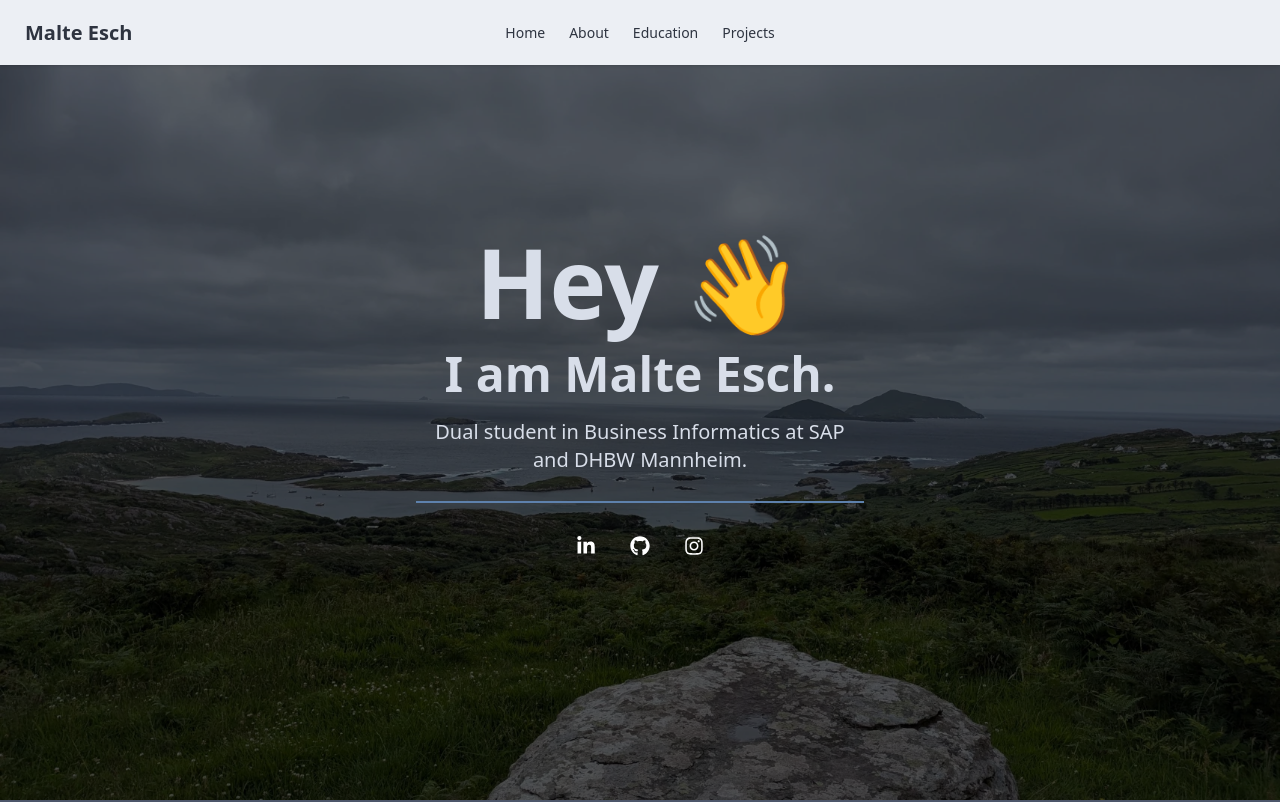
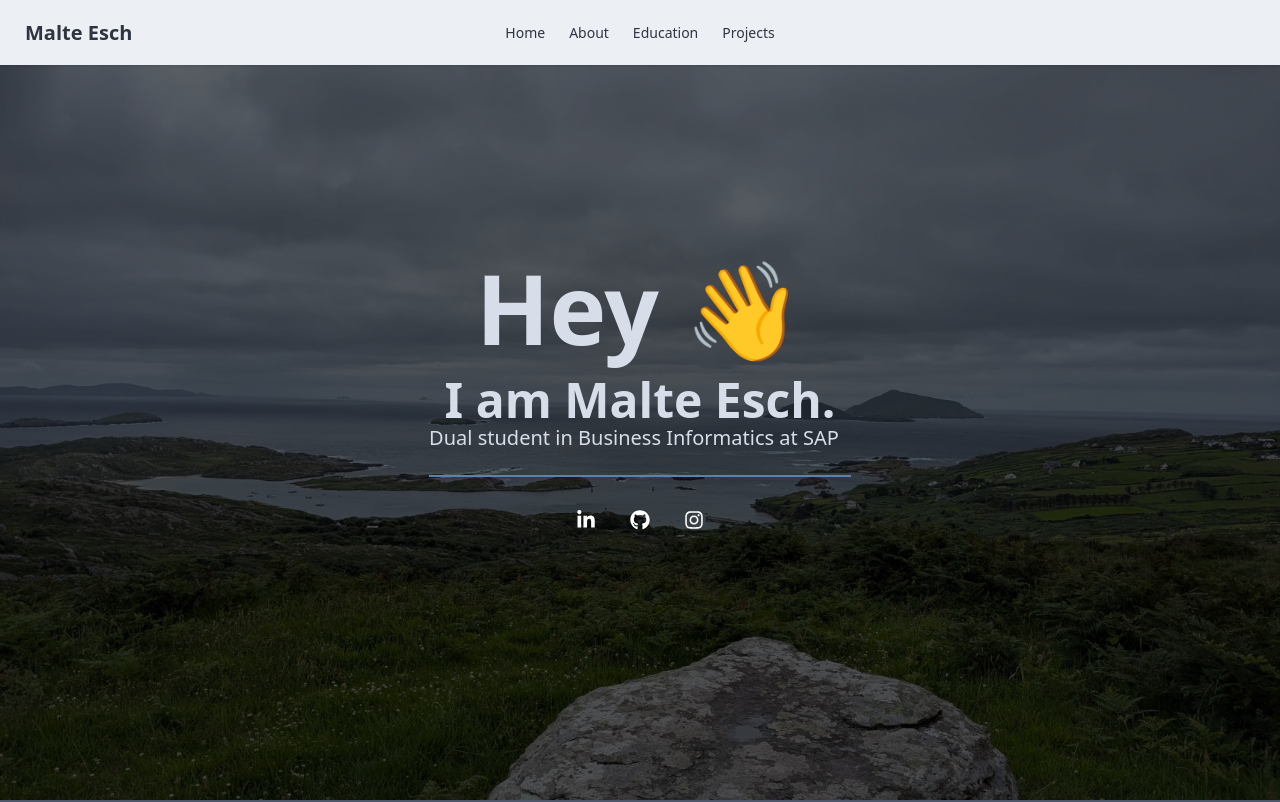
Before and after one commit to MaeschDEV/malte-esch-website, a Next.js app: page / in a window 1280 px wide. Shown: the top 802 px of the page. Built offline with nearby package versions, Linux system fonts and the light colour scheme.

Commit message:
feat(hero): add typewriter effect to hero section
- Implement typewriter animation for name and description text
- Add rotating description text with looping animation
- Mark typewriter effect tasks as completed in README
- Add typewriter-effect package dependency

```diff
--- a/app/components/hero.tsx
+++ b/app/components/hero.tsx
@@ -1,3 +1,6 @@
+"use client";
+
+import TypeWriter from "typewriter-effect";
 import IconButtonsHero from "./iconButtonsHero";
 
 const hero = () => {
@@ -12,10 +15,46 @@ const hero = () => {
       <div className="hero-content text-neutral-content text-center">
         <div className="max-w-md">
           <h1 className="mb-5 text-8xl font-bold">Hey 👋</h1>
-          <p className="mb-5 text-5xl font-bold">I am Malte Esch.</p>
-          <p className="mb-5 text-xl">
-            Dual student in Business Informatics at SAP and DHBW Mannheim.
-          </p>
+          <span className="mb-5 text-5xl font-bold">
+            <TypeWriter
+              onInit={(typeWriter) => {
+                typeWriter
+                  .typeString("I am Malte Esch.")
+                  .stop() // Stoppt die Engine
+                  .callFunction(() => {
+                    // Blendet den Cursor über CSS aus
+                    const cursor = document.querySelector(
+                      ".Typewriter__cursor",
+                    ) as HTMLElement;
+                    if (cursor) {
+                      cursor.style.display = "none";
+                    }
+                  })
+                  .start();
+              }}
+            />
+          </span>
+          <span className="mb-5 text-xl">
+            <TypeWriter
+              onInit={(typeWriter) => {
+                typeWriter
+                  .pauseFor(3000)
+                  .typeString(
+                    "Dual student in Business Informatics at SAP and DHBW Mannheim.",
+                  )
+                  .pauseFor(5000)
+                  .deleteAll()
+                  .pauseFor(1000)
+                  .typeString(
+                    "Currently in my first rotation at S/4 HANA Cloud Foundation.",
+                  )
+                  .pauseFor(5000)
+                  .deleteAll()
+                  .start();
+              }}
+              options={{ loop: true, delay: 50, deleteSpeed: 30 }}
+            />
+          </span>
           <div className="divider divider-primary"></div>
           <IconButtonsHero></IconButtonsHero>
         </div>
--- a/package.json
+++ b/package.json
@@ -13,7 +13,8 @@
     "next": "^16.0.7",
     "react": "^19.2.1",
     "react-dom": "^19.2.1",
-    "react-icons": "^5.5.0"
+    "react-icons": "^5.5.0",
+    "typewriter-effect": "^2.22.0"
   },
   "devDependencies": {
     "@eslint/eslintrc": "^3",
```
Also changed, not shown: 2 other files (tests, documents, lock files or other folders).
